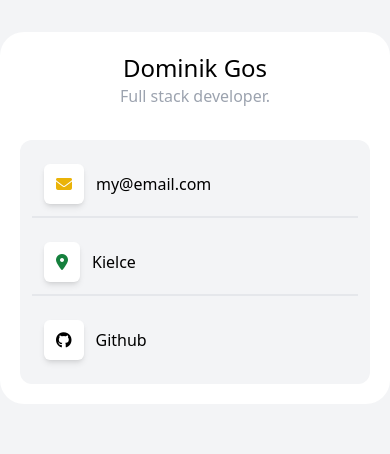
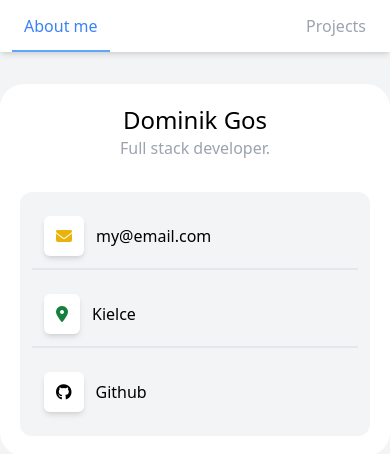
Before and after one commit to DominikGos/portfolio, a Vue app: page / in a window 390 px wide. Shown: the top 454 px of the page. Built offline with nearby package versions, Linux system fonts and the light colour scheme.

Commit message:
added mobile navbar and navbar content components

```diff
--- a/src/App.vue
+++ b/src/App.vue
@@ -1,8 +1,10 @@
 <script setup lang="ts">
 import ProfileCard from './Components/Profile/ProfileCard.vue';
+import MobileNavbar from './Components/Navbar/MobileNavbar.vue';
 </script>
 
 <template>
+  <MobileNavbar />
   <div class="flex flex-col items-center w-screen h-screen md:p-5 lg:flex-row lg:justify-start lg:items-start">
     <ProfileCard />
   </div>
--- /dev/null
+++ b/src/Components/Navbar/MobileNavbar.vue
@@ -0,0 +1,9 @@
+<script setup lang="ts">
+import NavbarContent from './NavbarContent.vue'
+</script>
+
+<template>
+  <nav class="flex justify-between w-full ps-3 pe-3 gap-3 bg-white shadow-md lg:hidden">
+    <NavbarContent />
+  </nav>
+</template>
--- /dev/null
+++ b/src/Components/Navbar/NavButton.vue
@@ -0,0 +1,26 @@
+<script setup lang="ts">
+import { computed } from 'vue';
+
+const props = defineProps<{
+  active?: boolean
+}>();
+
+const classes = computed<string>(() => {
+  let classes: string = 'flex gap-2 items-center p-3 border-b-2 border-t-2 ';
+
+  if(props.active) {
+    classes += 'text-blue-500 border-b-blue-400 border-t-transparent';
+  } else {
+    classes += 'text-gray-400 border-transparent';
+  }
+
+  return classes;
+});
+
+</script>
+
+<template>
+  <div :class="classes">
+    <slot></slot>
+  </div>
+</template>
--- /dev/null
+++ b/src/Components/Navbar/NavbarContent.vue
@@ -0,0 +1,12 @@
+<script lang="ts" setup>
+import NavButton from './NavButton.vue';
+</script>
+
+<template>
+  <NavButton :active="true">
+    <p>About me</p>
+  </NavButton>
+  <NavButton>
+    <p>Projects</p>
+  </NavButton>
+</template>
```
